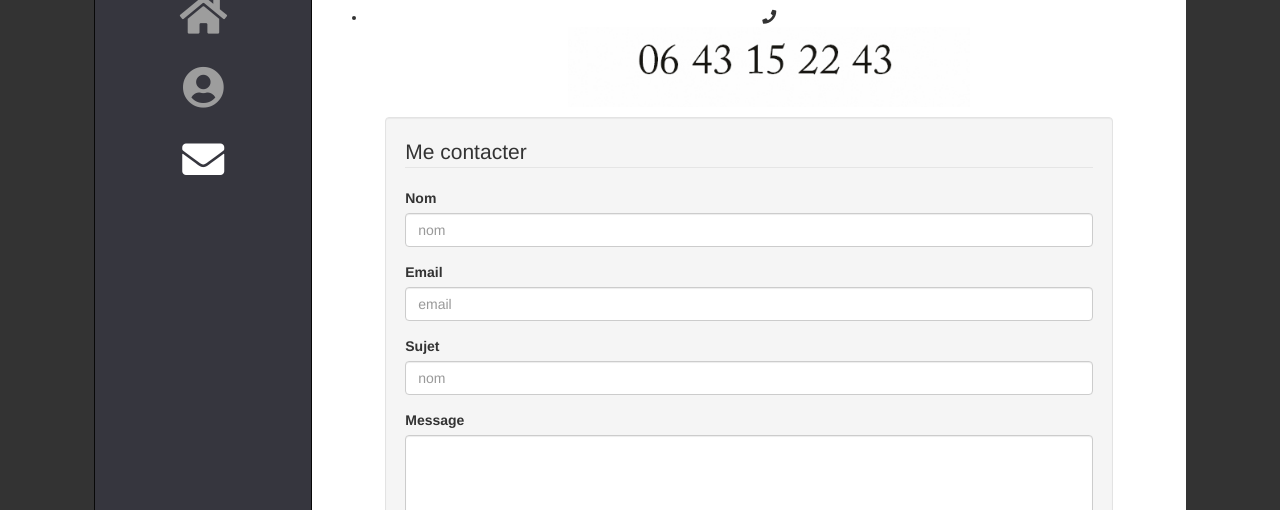
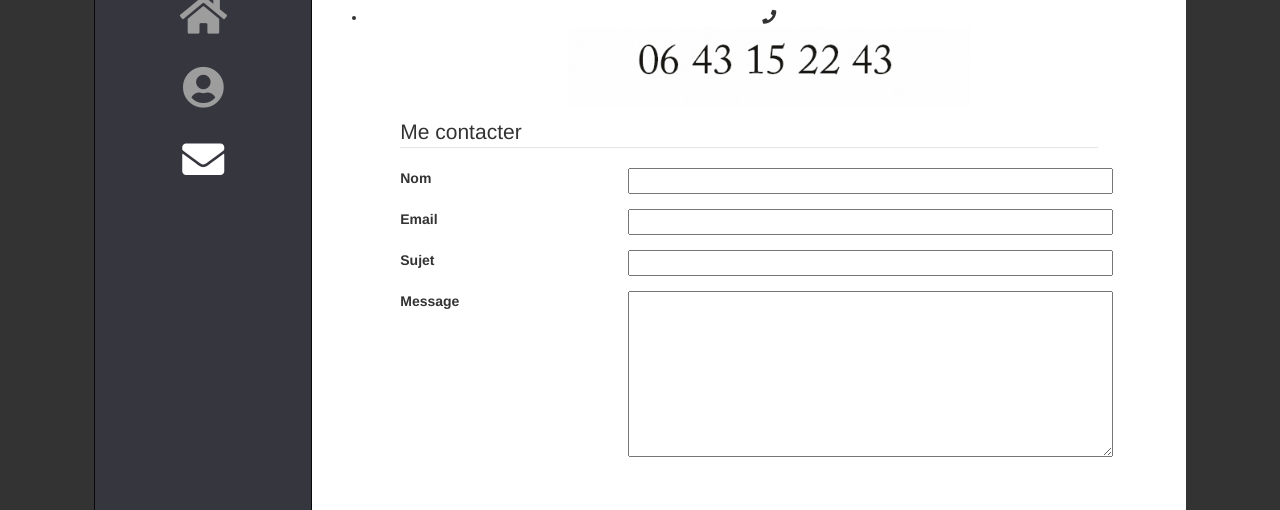
Before and after one commit to SylvainGUERRIN/SITE-CV, a plain HTML site: page contact.html in a window 1280 px wide. Shown: the part 442-952 px from the top of the page. Drawn offline with Linux system fonts and the light colour scheme; a web font is replaced by a local one.

Commit message:
maj form

```diff
--- a/contact.html
+++ b/contact.html
@@ -66,25 +66,25 @@
                   </div>
               </div>
               <div class="row">
-                  <form class="col-lg-offset-1 col-lg-10 col-lg-offset-1 well">
+                  <form class="col-lg-offset-1 col-lg-10 col-lg-offset-1 col-md-offset-1 col-md-10 col-md-offset-1 col-sm-offset-1 col-sm-10 col-sm-offset-1 col-xs-offset-1 col-xs-10 col-xs-offset-1">
                       <div class="form-group">
                       <legend>Me contacter</legend>
                       </div>
-                      <div class="form-group">
-                          <label for="nom">Nom</label>
-                          <input type="text" class="form-control" placeholder="nom">
+                      <div class="form-group row">
+                          <label for="nom" class="col-xs-4">Nom</label>
+                          <input type="text" class="col-xs-8" placeholder="">
                       </div>
-                      <div class="form-group">
-                          <label for="nom">Email</label>
-                          <input type="email" class="form-control" placeholder="email">
+                      <div class="form-group row">
+                          <label for="nom" class="col-xs-4">Email</label>
+                          <input type="email" class="col-xs-8" placeholder="">
                       </div>
-                      <div class="form-group">
-                          <label for="nom">Sujet</label>
-                          <input type="text" class="form-control" placeholder="nom">
+                      <div class="form-group row">
+                          <label for="sujet" class="col-xs-4">Sujet</label>
+                          <input type="text" class="col-xs-8" placeholder="">
                       </div>
-                      <div class="form-group">
-                          <label for="nom">Message</label>
-                          <textarea name="" id="textarea" class="form-control" cols="30" rows="8"></textarea>
+                      <div class="form-group row">
+                          <label for="message" class="col-xs-4">Message</label>
+                          <textarea name="" id="textarea" class="col-xs-8" cols="30" rows="8"></textarea>
                       </div>
                   </form>
               </div>
```
